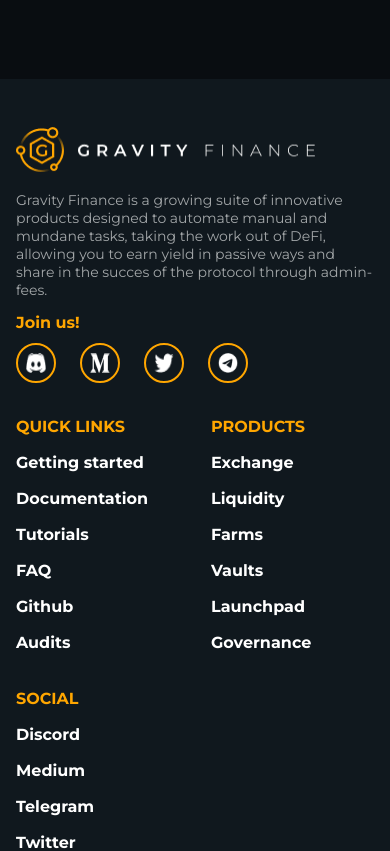
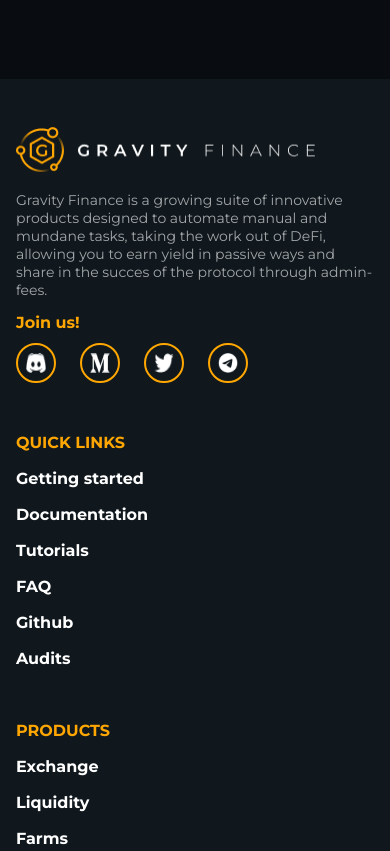
Before and after one commit to akib1997/gravity, a Next.js app: page / in a window 390 px wide. Shown: the part 5600-6451 px from the top of the page. Built offline with nearby package versions, Linux system fonts and the light colour scheme.

Commit message:
make items one col on mobile

```diff
--- a/components/Footer.tsx
+++ b/components/Footer.tsx
@@ -9,8 +9,8 @@
     <>
       <footer className="px-4 py-12 bg-[#10181E]">
         <div className="max-w-6xl w-full mx-auto">
-          <div className="grid grid-cols-2 lg:grid-cols-5 gap-8 ">
-            <div className="col-span-2">
+          <div className="grid sm:grid-cols-2 lg:grid-cols-5 sm:gap-6 gap-12">
+            <div className="sm:col-span-2">
               <Link href="/">
                 <a>
                   <Image
```
